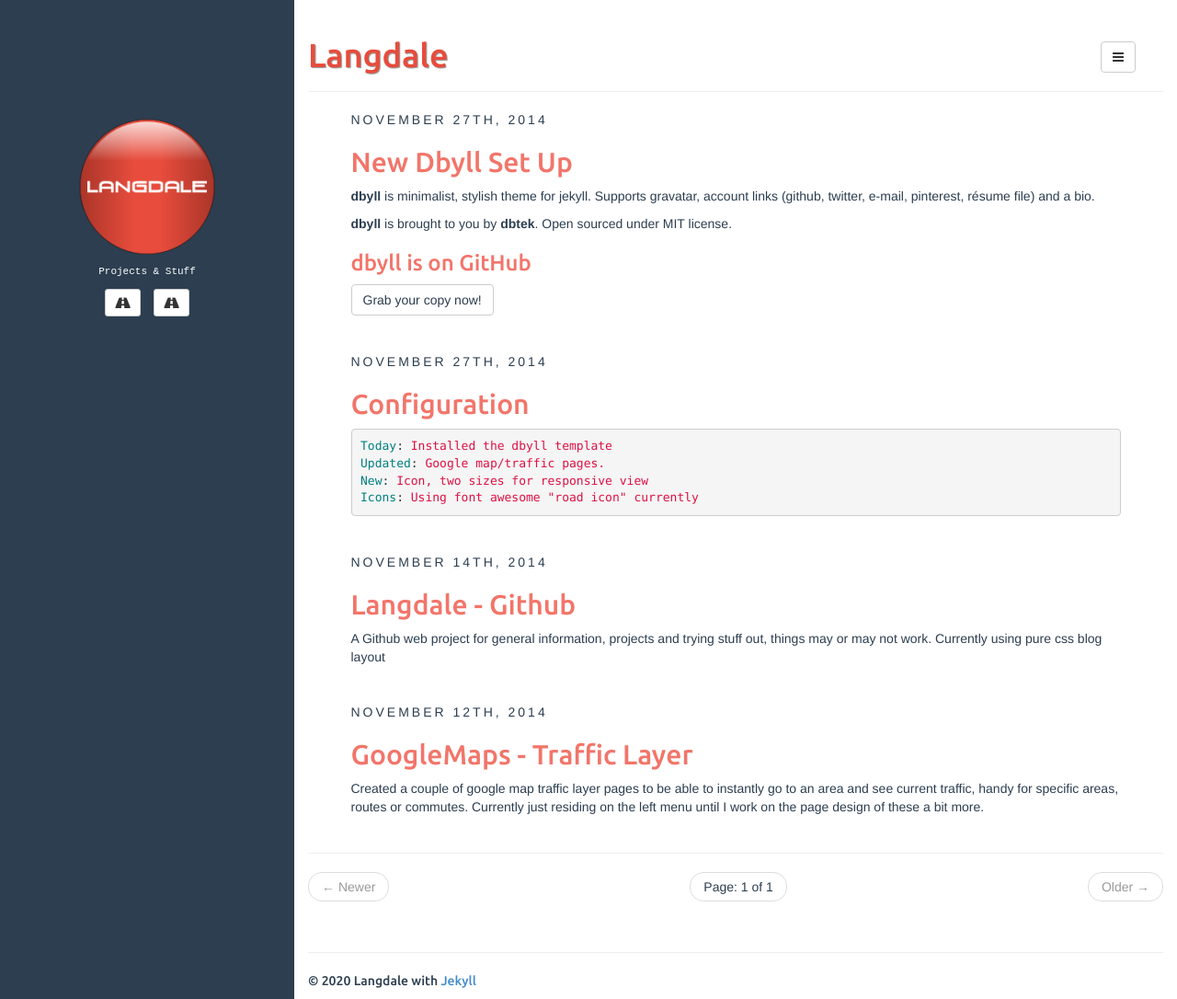
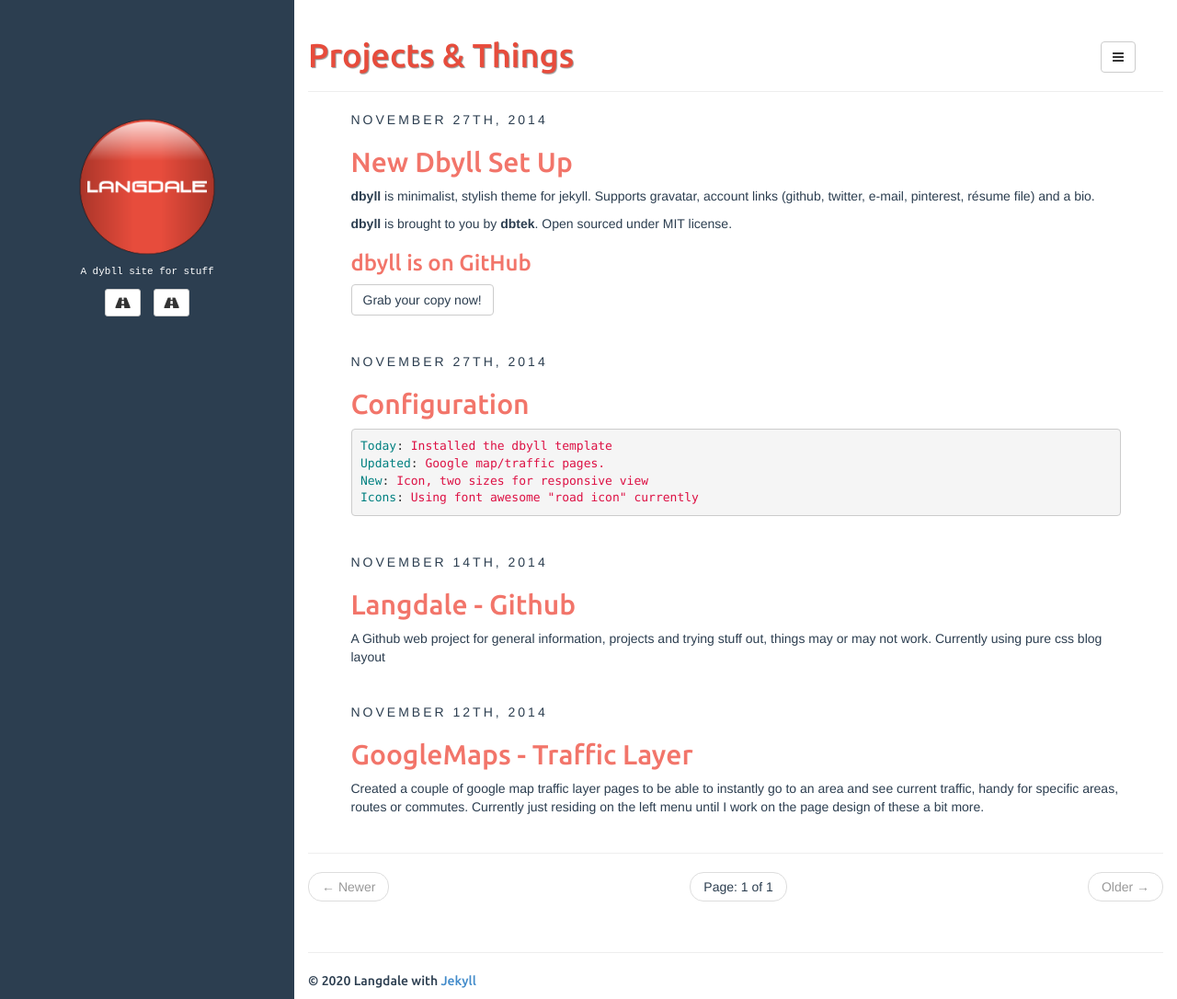
Before and after one commit to Langdale/Langdale.github.io, a Jekyll site: the page built from index.html, in a window 1280 px wide and 1086 px high. Shown: the whole window at 92% size. Built offline with Jekyll 4.4.1, drawn with Linux system fonts in a browser that asks for light colours; the list of posts is cut into pages by our own code.

Commit message:
Update _config.yml

```diff
--- a/_config.yml
+++ b/_config.yml
@@ -12,7 +12,7 @@
     scope:
       path: "" # empty string for all files
     values:
-      title: Langdale
+      title: Projects & Things
 
 description: Stylish Jekyll Theme
 author:
@@ -20,7 +20,7 @@
   email: heard298@gmail.com
   github: Langdale
   twitter:
-  bio: Projects & Stuff
+  bio: A dybll site for stuff
   email_md5: 52a4a75196521a363206b8b20513d57a
 
 rss_path: feed.xml
```
